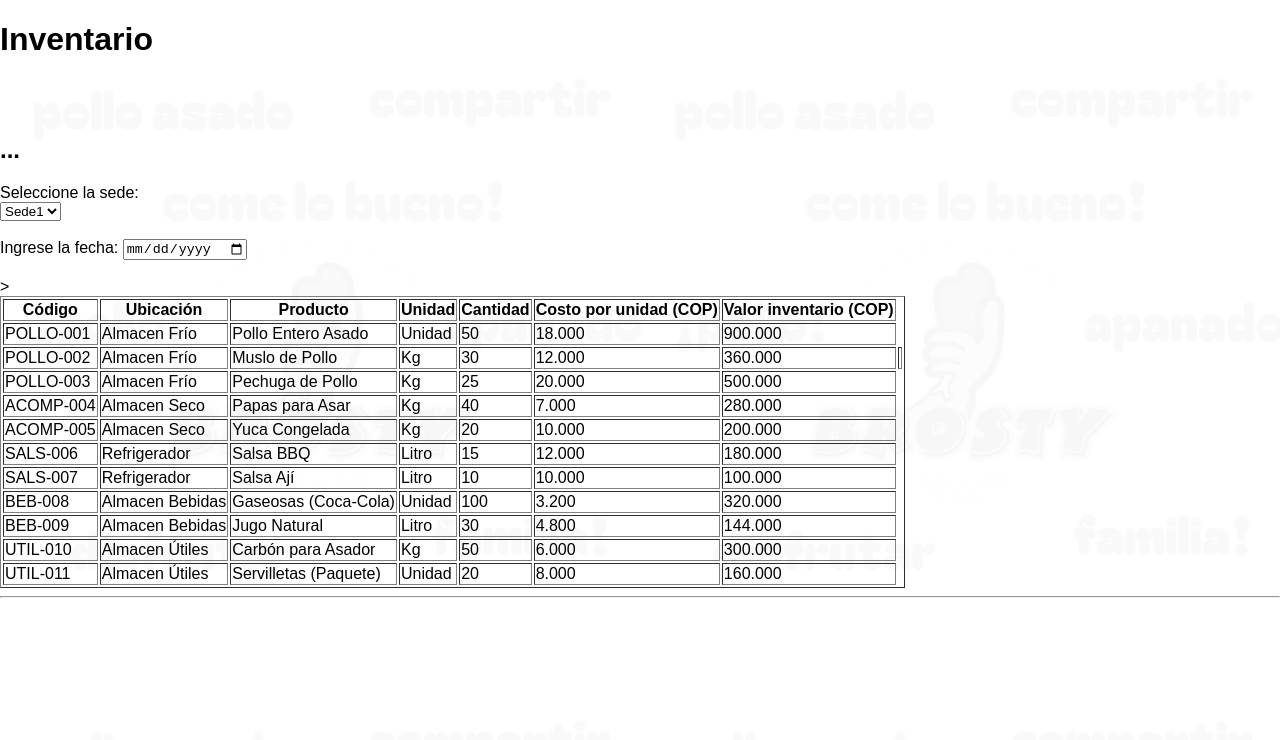
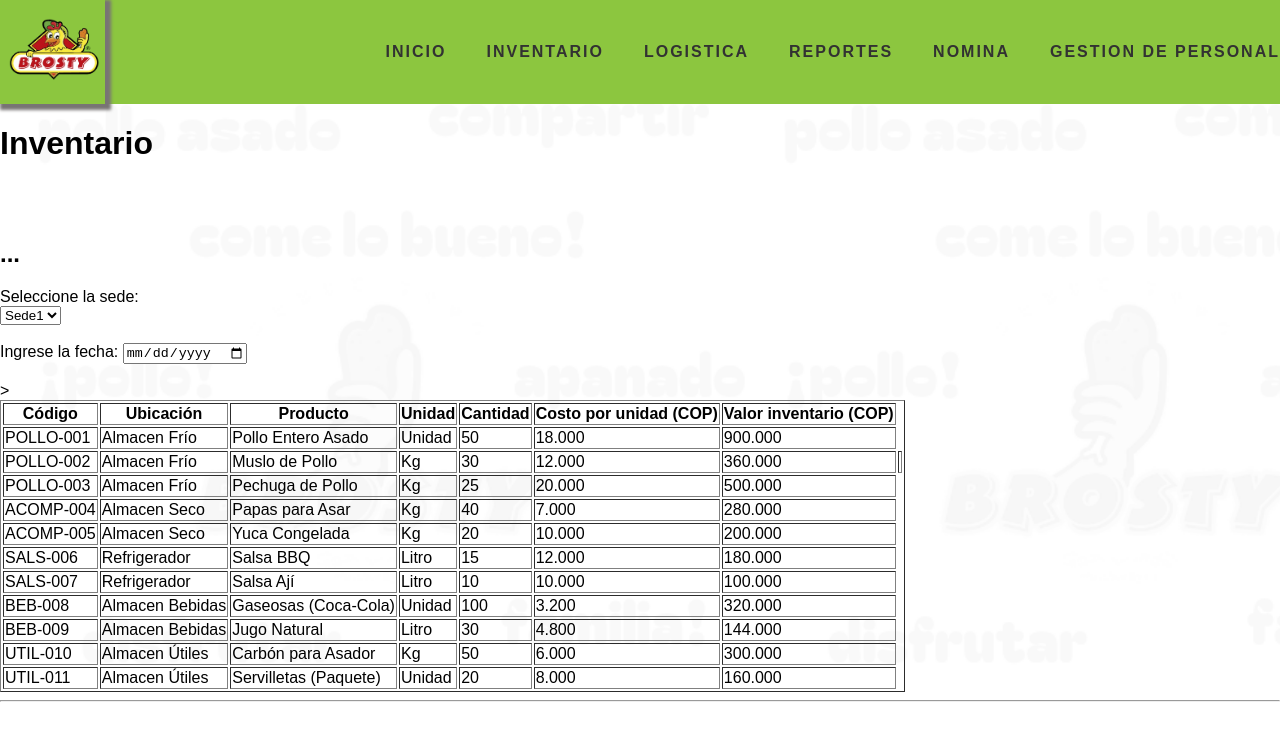
Before and after one commit to SebastianBetancourt777/HTML_Brosty, a plain HTML site: page inventario.html in a window 1280 px wide. Drawn offline with Linux system fonts and the light colour scheme.

Commit message:
resolviendo conflictos

```diff
--- a/css/claseCss/style.css
+++ b/css/claseCss/style.css
@@ -24,7 +24,7 @@ body {
     display: flex; /* Usa Flexbox para alinear elementos horizontalmente */
     justify-content: space-between; /* Deja espacio entre el logo y los enlaces */
     align-items: center; /* Centra verticalmente los elementos */
-
+    background-color: rgb(140, 198, 63);
 
 
   }
--- a/inventario.html
+++ b/inventario.html
@@ -10,6 +10,20 @@
     <link reel="stylesheet" href="Inventario.css">
 </head>
 <body>
+    <header class="navbar">
+        <div class="caja_logo">
+            <img src="images/logo_brosty.png" height="100px" alt="">
+        </div>
+        <nav class="nav-links">
+            <a href="./index.html">INICIO</a>
+            <a href="./inventario.html">INVENTARIO</a>
+            <a href="./logistica.html">LOGISTICA</a>
+            <a href="./reportes.html">REPORTES</a>
+            <a href="./nomina.html">NOMINA</a>
+            <a href="./gestion_personal.html">GESTION DE PERSONAL</a>
+        </nav>
+    </header>
+
     <h1>Inventario</h1>
     <br><br>
     <h2>...</h2>
@@ -150,13 +164,5 @@
     </Table>
 
     <hr><br><br>
-
-
-
-
-
 </body>
 </html>
-
-</body>
-</html>
```
Also changed, not shown: index.html (+3 -3 lines), nomina.html (+3 -10 lines).
